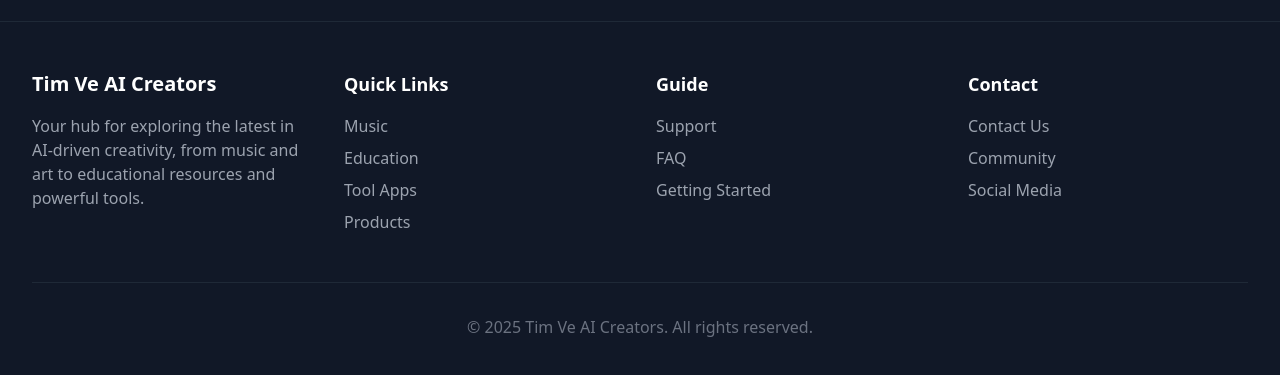
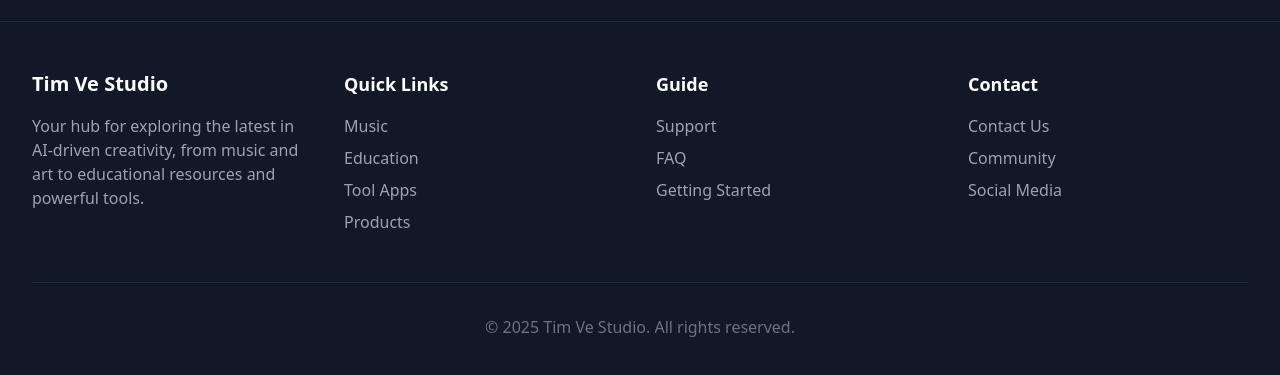
Before and after one commit to michaelhantran/too-test, a React (Vite) app: page / in a window 1280 px wide. Shown: the part 1498-1873 px from the top of the page. Built offline with nearby package versions, Linux system fonts and the light colour scheme.

Commit message:
Update Footer.tsx

```diff
--- a/components/Footer.tsx
+++ b/components/Footer.tsx
@@ -16,7 +16,7 @@ const Footer: React.FC = () => {
                 <div className="grid grid-cols-1 md:grid-cols-2 lg:grid-cols-4 gap-8">
                     {/* About Section */}
                     <div className="md:col-span-2 lg:col-span-1">
-                        <h3 className="text-xl font-bold text-white mb-4">Tim Ve AI Creators</h3>
+                        <h3 className="text-xl font-bold text-white mb-4">Tim Ve Studio</h3>
                         <p className="text-gray-400">
                             Your hub for exploring the latest in AI-driven creativity, from music and art to educational resources and powerful tools.
                         </p>
@@ -54,7 +54,7 @@ const Footer: React.FC = () => {
                     </div>
                 </div>
                 <div className="mt-12 pt-8 border-t border-gray-800 text-center text-gray-500">
-                    <p>&copy; {new Date().getFullYear()} Tim Ve AI Creators. All rights reserved.</p>
+                    <p>&copy; {new Date().getFullYear()} Tim Ve Studio. All rights reserved.</p>
                 </div>
             </div>
         </footer>
```
